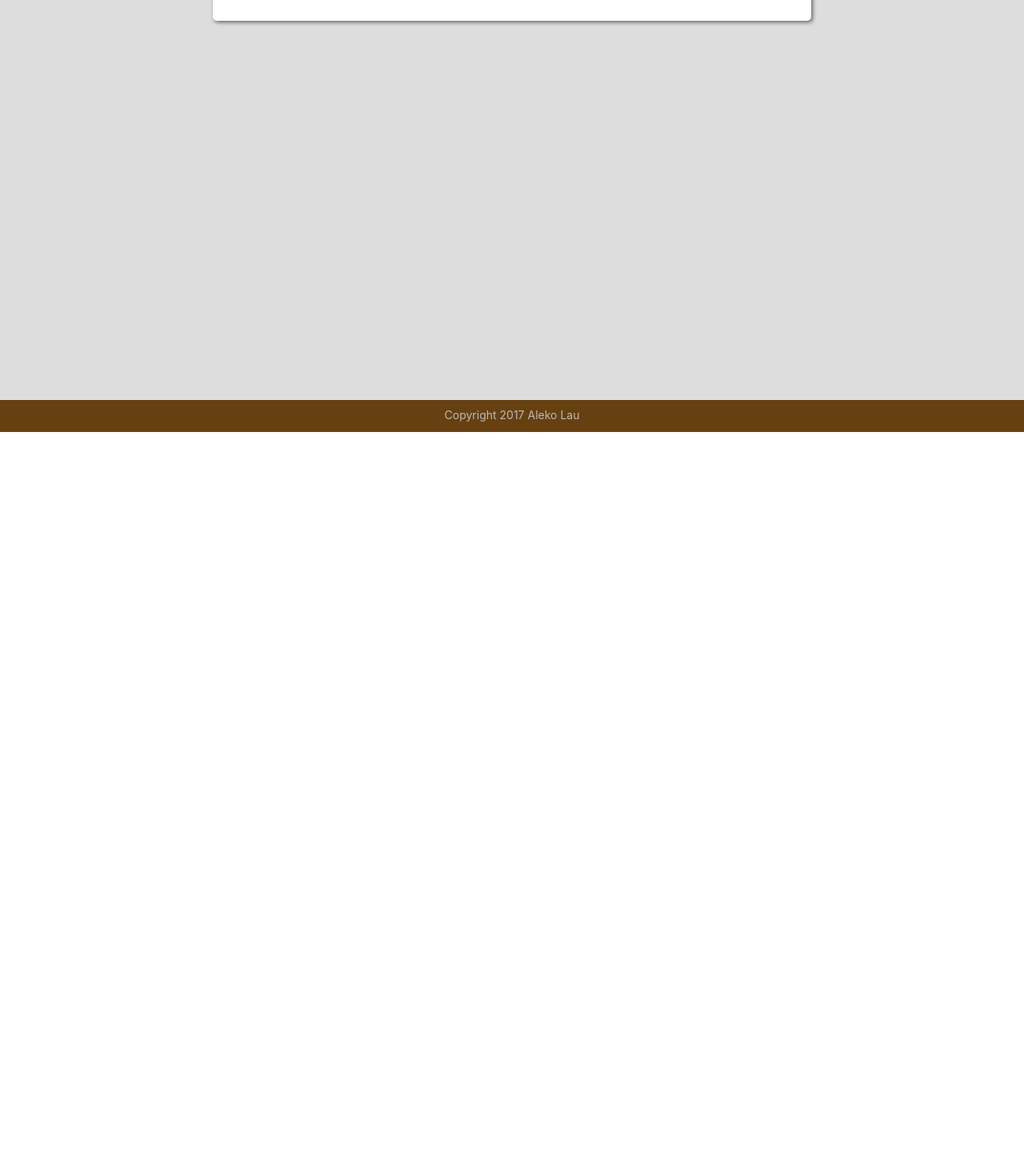
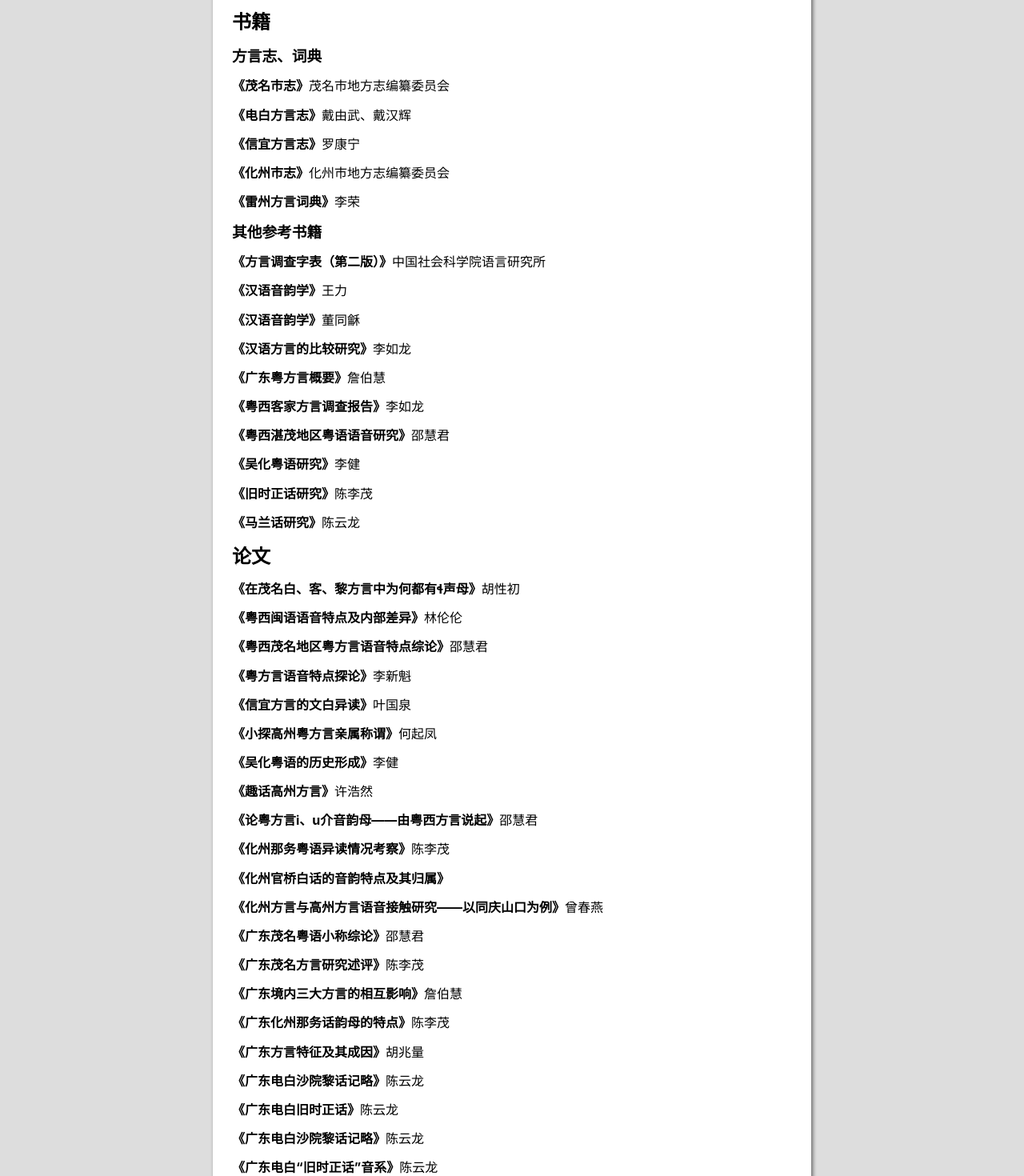
Before and after one commit to estemomento/trialect, a Vue app in the folder frontend/: page /resource in a window 1280 px wide. Shown: the part 260-1730 px from the top of the page at 80% size. Before the commit the page ends 800 px from the top, so only its background shows below. Built offline with nearby package versions, Linux system fonts and the light colour scheme.

Commit message:
update resource

```diff
--- a/frontend/src/components/pages/about.vue
+++ b/frontend/src/components/pages/about.vue
@@ -60,7 +60,7 @@
         <div class="right">
           <h2>赞助本站</h2>
           <p>欢迎赞助服务器钱，所有花销都会公布到GitHub上面：）</p>
-          <img src="http://trialect-oss.oss-cn-shenzhen-internal.aliyuncs.com/sponsor.png"></img>
+          <img :src="sponsor"></img>
         </div>
       </div>
     </paper>
@@ -77,6 +77,7 @@ export default {
   },
   data () {
     return {
+      sponsor: require('@/assets/sponsor.png'),
       intro: [
         { title: '为什么这个网站叫做Trialect呢？', content: '茂名地区有三大类方言：粤语、闽语、客家话。所以把代表「三」的前缀 tri- 和方言 dialect 组合起来，就有了Trialect这个名字。' },
         { title: 'Trialect网站提供什么信息和功能？', content: 'Trialect目前提供粤语（茂名市区）、闽语（电白霞洞）和客家话（电白沙琅）三种方言的拼音方案和常用字查询，另提供一些茂名方言研究资料索引。未来将加入更多地区的口音和在线发音功能。' },
--- a/frontend/src/components/pages/index.vue
+++ b/frontend/src/components/pages/index.vue
@@ -27,9 +27,9 @@ export default {
   },
   data () {
     return {
-      pinyinBg: 'http://trialect-oss.oss-cn-shenzhen-internal.aliyuncs.com/pinyin.jpg',
-      downloadBg: 'http://trialect-oss.oss-cn-shenzhen-internal.aliyuncs.com/download.jpg',
-      aboutBg: 'http://trialect-oss.oss-cn-shenzhen-internal.aliyuncs.com/about.jpg'
+      pinyinBg: require('@/assets/pinyin.jpg'),
+      downloadBg: require('@/assets/download.jpg'),
+      aboutBg: require('@/assets/about.jpg')
     }
   }
 }
@@ -49,7 +49,7 @@ export default {
     display: flex;
     justify-content: center;
     align-items: center;
-    background: url('http://trialect-oss.oss-cn-shenzhen-internal.aliyuncs.com/quote-bg.jpg');
+    background: url('~@/assets/quote-bg.jpg');
     background-size: cover;
 
     .intro {
--- a/frontend/src/components/pages/resource.vue
+++ b/frontend/src/components/pages/resource.vue
@@ -4,7 +4,22 @@
       <strong>本站仅提供索引，不提供下载链接，可向版权方索取或自行搜索下载。请尊重版权所有者权益。</strong>
       <hr>
       <div class="list">
-
+        <h2>书籍</h2>
+        <h3>方言志、词典</h3>
+        <p v-for="(item, index) in fyz" :key="index">
+          <strong>《{{ item.title }}》</strong>
+          <span>{{ item.author }}</span>
+        </p>
+        <h3>其他参考书籍</h3>
+        <p v-for="(item, index) in book" :key="index">
+          <strong>《{{ item.title }}》</strong>
+          <span>{{ item.author }}</span>
+        </p>
+        <h2>论文</h2>
+        <p v-for="(item, index) in essay" :key="index">
+          <strong>《{{ item.title }}》</strong>
+          <span>{{ item.author }}</span>
+        </p>
       </div>
     </paper>
   </div>
@@ -17,6 +32,61 @@ export default {
   name: 'resource',
   components: {
     paper
+  },
+  data () {
+    return {
+      fyz: [
+        {title: '茂名市志', author: '茂名市地方志编纂委员会'},
+        {title: '电白方言志', author: '戴由武、戴汉辉'},
+        {title: '信宜方言志', author: '罗康宁'},
+        {title: '化州市志', author: '化州市地方志编纂委员会'},
+        {title: '雷州方言词典', author: '李荣'}
+      ],
+      book: [
+        {title: '方言调查字表（第二版）', author: '中国社会科学院语言研究所'},
+        {title: '汉语音韵学', author: '王力'},
+        {title: '汉语音韵学', author: '董同龢'},
+        {title: '汉语方言的比较研究', author: '李如龙'},
+        {title: '广东粤方言概要', author: '詹伯慧'},
+        {title: '粤西客家方言调查报告', author: '李如龙'},
+        {title: '粤西湛茂地区粤语语音研究', author: '邵慧君'},
+        {title: '吴化粤语研究', author: '李健'},
+        {title: '旧时正话研究', author: '陈李茂'},
+        {title: '马兰话研究', author: '陈云龙'}
+      ],
+      essay: [
+        {title: '在茂名白、客、黎方言中为何都有ɬ声母', author: '胡性初'},
+        {title: '粤西闽语语音特点及内部差异', author: '林伦伦'},
+        {title: '粤西茂名地区粤方言语音特点综论', author: '邵慧君'},
+        {title: '粤方言语音特点探论', author: '李新魁'},
+        {title: '信宜方言的文白异读', author: '叶国泉'},
+        {title: '小探高州粤方言亲属称谓', author: '何起凤'},
+        {title: '吴化粤语的历史形成', author: '李健'},
+        {title: '趣话高州方言', author: '许浩然'},
+        {title: '论粤方言i、u介音韵母——由粤西方言说起', author: '邵慧君'},
+        {title: '化州那务粤语异读情况考察', author: '陈李茂'},
+        {title: '化州官桥白话的音韵特点及其归属', author: ''},
+        {title: '化州方言与高州方言语音接触研究——以同庆山口为例', author: '曾春燕'},
+        {title: '广东茂名粤语小称综论', author: '邵慧君'},
+        {title: '广东茂名方言研究述评', author: '陈李茂'},
+        {title: '广东境内三大方言的相互影响', author: '詹伯慧'},
+        {title: '广东化州那务话韵母的特点', author: '陈李茂'},
+        {title: '广东方言特征及其成因', author: '胡兆量'},
+        {title: '广东电白沙院黎话记略', author: '陈云龙'},
+        {title: '广东电白旧时正话', author: '陈云龙'},
+        {title: '广东电白沙院黎话记略', author: '陈云龙'},
+        {title: '广东电白“旧时正话”音系', author: '陈云龙'},
+        {title: '高州粤语介词“戥”的功能', author: '曾春燕'},
+        {title: '高州方言的变音', author: '曾春燕'},
+        {title: '电白粤闽客三方言词汇比较接触研究', author: '卢坚伟'},
+        {title: '电白霞洞闽客双方言词汇比较接触研究', author: '卢坚伟'},
+        {title: '电白闽语语音特点及内部差异', author: '卢坚伟'},
+        {title: '电白黎话初探', author: '李创国'},
+        {title: '电白海话与厦门话的词汇比较', author: '卢坚伟'},
+        {title: '电白沙琅涯话记略', author: '陈云龙'},
+        {title: '从壮侗语族的bbdd看汉语方言海南话的bbdd和化州话的d', author: '梁猷刚'}
+      ]
+    }
   }
 }
 </script>
@@ -32,6 +102,12 @@ export default {
   .wrapper {
     .inner {
 
+      .list {
+        height: 1800px;
+        display: flex;
+        flex-direction: column;
+        justify-content: space-around;
+      }
     }
   }
 }
```
